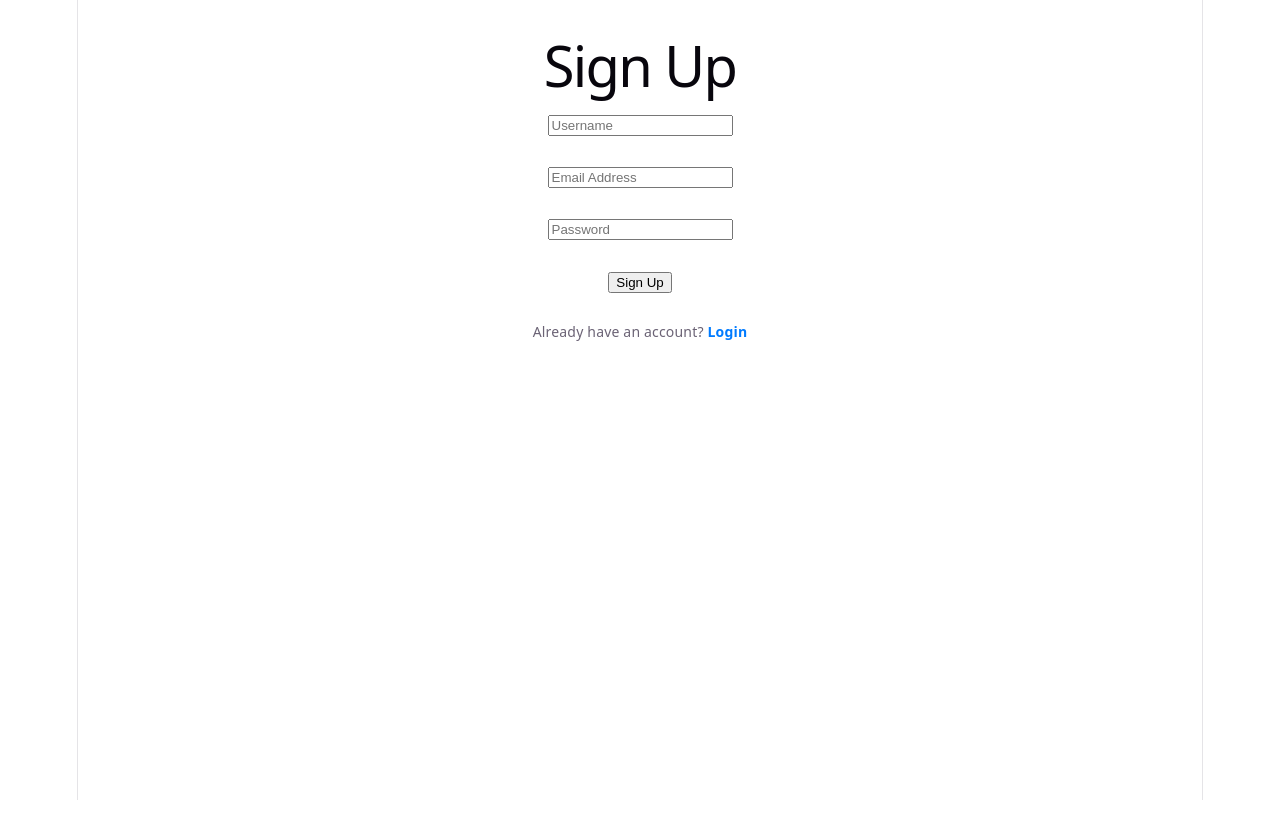
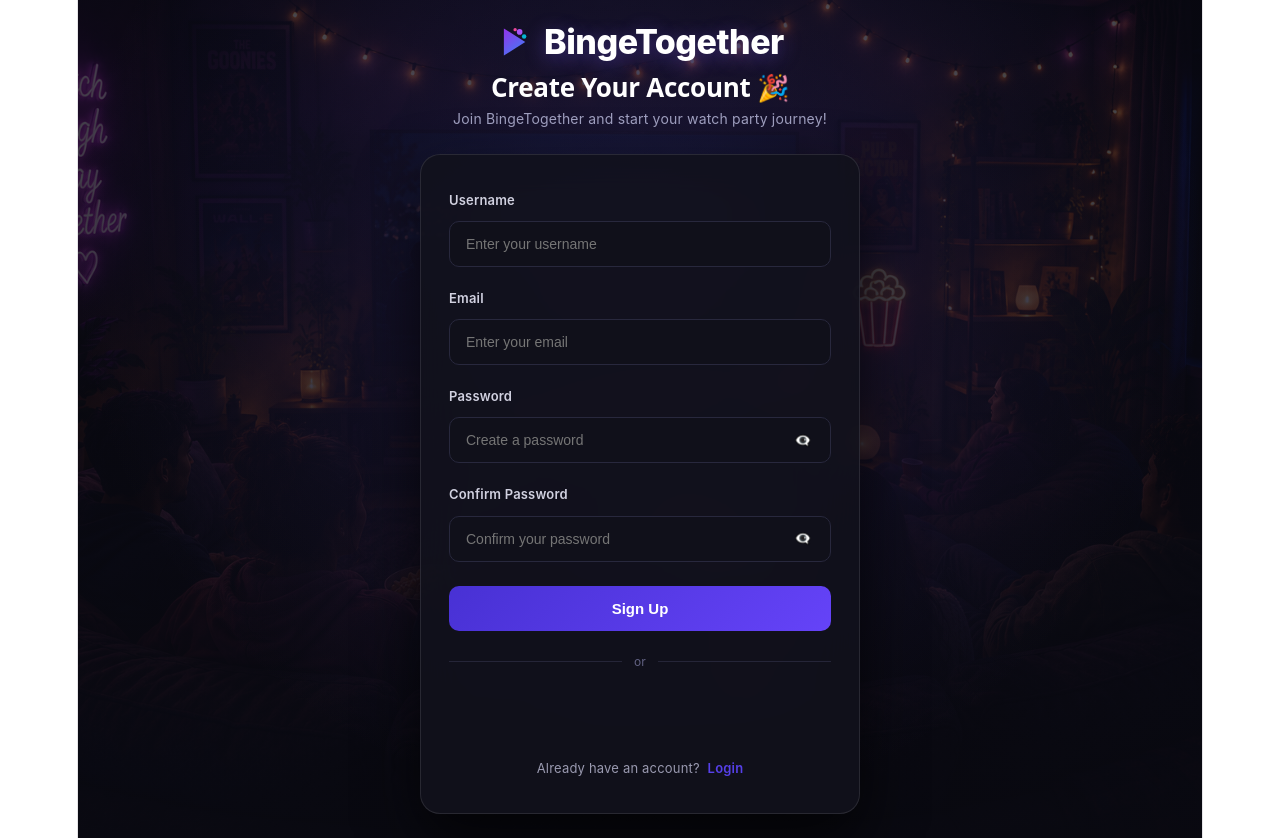
Before and after one commit to void2306/BingeTogether-Frontend, a React (Vite) app: page /signup in a window 1280 px wide. Before the commit the page ends 800 px from the top, so only its background shows below. Built offline with nearby package versions, Linux system fonts and the light colour scheme.

Commit message:
design: updated signup page to match mock with toast confirmation and password checks

```diff
--- /dev/null
+++ b/src/pages/SignupPage.css
@@ -0,0 +1,244 @@
+.auth-wrapper {
+  min-height: 100vh;
+  width: 100%;
+  position: relative;
+  display: flex;
+  justify-content: center;
+  align-items: center;
+  background:
+    linear-gradient(180deg, rgba(10, 10, 20, 0.78) 0%, rgba(10, 10, 18, 0.90) 100%),
+    url("/bg_login.png") no-repeat center center/cover;
+  font-family: 'Inter', -apple-system, BlinkMacSystemFont, sans-serif;
+  padding: 30px 20px;
+  box-sizing: border-box;
+}
+
+.auth-bg-overlay {
+  position: absolute;
+  inset: 0;
+  background: radial-gradient(circle at 50% 30%, rgba(124, 93, 250, 0.15), transparent 70%);
+  pointer-events: none;
+}
+
+.auth-content {
+  position: relative;
+  z-index: 2;
+  width: 100%;
+  max-width: 440px;
+  display: flex;
+  flex-direction: column;
+  align-items: center;
+}
+
+.auth-header {
+  text-align: center;
+  margin-bottom: 20px;
+  display: flex;
+  flex-direction: column;
+  align-items: center;
+}
+
+.brand-logo {
+  display: flex;
+  align-items: center;
+  justify-content: center;
+  gap: 10px;
+  margin-bottom: 12px;
+}
+
+.brand-title {
+  color: #ffffff;
+  font-size: 28px;
+  font-weight: 800;
+  letter-spacing: -0.5px;
+}
+
+.welcome-text {
+  color: #ffffff;
+  font-size: 26px;
+  font-weight: 700;
+  margin: 0 0 6px 0;
+}
+
+.welcome-sub {
+  color: #a0a0c0;
+  font-size: 13.5px;
+  margin: 0;
+}
+
+.auth-card {
+  width: 100%;
+  background: rgba(18, 18, 28, 0.88);
+  backdrop-filter: blur(20px);
+  border: 1px solid rgba(255, 255, 255, 0.08);
+  border-radius: 20px;
+  padding: 32px 28px;
+  box-shadow: 0 25px 60px rgba(0, 0, 0, 0.7);
+  box-sizing: border-box;
+  position: relative;
+}
+
+.auth-form {
+  display: flex;
+  flex-direction: column;
+  gap: 16px;
+}
+
+.input-group {
+  display: flex;
+  flex-direction: column;
+  gap: 6px;
+  text-align: left;
+}
+
+.input-group label {
+  color: #d1d1e0;
+  font-size: 13px;
+  font-weight: 600;
+}
+
+.input-field-wrapper {
+  position: relative;
+  display: flex;
+  align-items: center;
+}
+
+.input-field-wrapper input {
+  width: 100%;
+  background: #10101a;
+  border: 1px solid #28283d;
+  border-radius: 10px;
+  padding: 13px 16px;
+  color: #ffffff;
+  font-size: 14px;
+  outline: none;
+  transition: all 0.2s ease;
+  box-sizing: border-box;
+}
+
+.input-field-wrapper input:focus {
+  border-color: #7c5dfa;
+  box-shadow: 0 0 12px rgba(124, 93, 250, 0.35);
+}
+
+.password-toggle {
+  position: absolute;
+  right: 14px;
+  background: none;
+  border: none;
+  color: #7a7a9a;
+  cursor: pointer;
+}
+
+.signup-btn {
+  width: 100%;
+  background: linear-gradient(135deg, #4831d4, #6543f8);
+  color: #ffffff;
+  border: none;
+  border-radius: 10px;
+  padding: 14px;
+  font-size: 15px;
+  font-weight: 600;
+  cursor: pointer;
+  margin-top: 6px;
+  transition: all 0.2s;
+}
+
+.signup-btn:hover {
+  box-shadow: 0 6px 20px rgba(72, 49, 212, 0.45);
+}
+
+.divider {
+  display: flex;
+  align-items: center;
+  margin: 18px 0;
+  color: #616182;
+  font-size: 12px;
+}
+
+.divider::before,
+.divider::after {
+  content: "";
+  flex: 1;
+  height: 1px;
+  background: #252538;
+}
+
+.divider span {
+  padding: 0 12px;
+}
+
+.google-btn-wrapper {
+  display: flex;
+  justify-content: center;
+  width: 100%;
+}
+
+.auth-footer {
+  text-align: center;
+  margin-top: 22px;
+  color: #9a9ab0;
+  font-size: 13px;
+}
+
+.auth-footer a {
+  color: #5640e8;
+  font-weight: 600;
+  text-decoration: none;
+  margin-left: 4px;
+}
+
+/* Success Toast Banner */
+.toast-success {
+  margin-top: 20px;
+  background: rgba(18, 30, 24, 0.95);
+  border: 1px solid #2ed573;
+  border-radius: 12px;
+  padding: 12px 16px;
+  display: flex;
+  align-items: center;
+  gap: 12px;
+  animation: slideUp 0.3s ease;
+}
+
+.toast-icon {
+  background: #2ed573;
+  color: #fff;
+  width: 28px;
+  height: 28px;
+  border-radius: 6px;
+  display: flex;
+  align-items: center;
+  justify-content: center;
+  font-weight: bold;
+}
+
+.toast-text {
+  display: flex;
+  flex-direction: column;
+  text-align: left;
+  flex: 1;
+}
+
+.toast-text strong {
+  color: #fff;
+  font-size: 13px;
+}
+
+.toast-text span {
+  color: #a0a0b8;
+  font-size: 11px;
+}
+
+.toast-close {
+  background: none;
+  border: none;
+  color: #7a7a9a;
+  cursor: pointer;
+  font-size: 14px;
+}
+
+@keyframes slideUp {
+  from { opacity: 0; transform: translateY(10px); }
+  to { opacity: 1; transform: translateY(0); }
+}
--- a/src/pages/SignupPage.jsx
+++ b/src/pages/SignupPage.jsx
@@ -1,21 +1,32 @@
 import { useState } from "react";
 import { useNavigate, Link } from "react-router-dom";
-import { API_BASE_URL } from "../config"; // 🔑 Target secure ngrok tunnel
+import { API_BASE_URL } from "../config";
+import { GoogleLogin } from "@react-oauth/google";
+import "./SignupPage.css";
 
 function SignupPage() {
   const [username, setUsername] = useState("");
   const [email, setEmail] = useState("");
   const [password, setPassword] = useState("");
+  const [confirmPassword, setConfirmPassword] = useState("");
+  const [showPassword, setShowPassword] = useState(false);
+  const [showConfirmPassword, setShowConfirmPassword] = useState(false);
   const [loading, setLoading] = useState(false);
+  const [showSuccessToast, setShowSuccessToast] = useState(false);
 
   const navigate = useNavigate();
 
   const handleSignup = async (e) => {
     if (e && e.preventDefault) e.preventDefault();
+
+    if (password !== confirmPassword) {
+      alert("⚠️ Passwords do not match!");
+      return;
+    }
+
     setLoading(true);
 
     try {
-      // 🚀 Hits the dynamic server endpoint perfectly now
       const response = await fetch(`${API_BASE_URL}/auth/signup`, {
         method: "POST",
         headers: {
@@ -44,8 +55,11 @@ const response = await fetch(`${API_BASE_URL}/auth/signup`, {
         throw new Error(serverError);
       }
 
-      alert("Account created successfully! 🎉 Now take your seat and log in.");
+      // Show sleek success toast
+      setShowSuccessToast(true);
+      setTimeout(() => {
         navigate("/login");
+      }, 2000);
 
     } catch (err) {
       console.error("Signup error details:", err);
@@ -55,52 +69,175 @@ const response = await fetch(`${API_BASE_URL}/auth/signup`, {
     }
   };
 
+  const handleGoogleSuccess = async (credentialResponse) => {
+    setLoading(true);
+    try {
+      const response = await fetch(`${API_BASE_URL}/auth/google/callback`, {
+        method: "POST",
+        headers: {
+          "Content-Type": "application/json",
+        },
+        body: JSON.stringify({ token: credentialResponse.credential }),
+      });
+
+      if (!response.ok) {
+        throw new Error("Google signup rejected by server.");
+      }
+
+      const data = await response.json();
+
+      if (data && data.user && data.user.id) {
+        localStorage.setItem("userId", String(data.user.id));
+        localStorage.setItem("username", data.user.username || "User");
+        localStorage.setItem("token", data.token);
+
+        setShowSuccessToast(true);
+        setTimeout(() => navigate("/"), 2000);
+      }
+    } catch (error) {
+      console.error("Google Signup Error:", error);
+      alert(error.message || "Failed to complete Google Signup.");
+    } finally {
+      setLoading(false);
+    }
+  };
+
   return (
-    <div style={{ padding: "20px" }}>
-      <h1>Sign Up</h1>
-      <form onSubmit={handleSignup}>
+    <div className="auth-wrapper">
+      <div className="auth-bg-overlay"></div>
+
+      <div className="auth-content">
+        {/* Header Section */}
+        <div className="auth-header">
+          <div className="brand-logo">
+            <svg width="36" height="36" viewBox="0 0 32 32" fill="none" xmlns="http://www.w3.org/2000/svg">
+              <path d="M7 4L26 16L7 28V4Z" fill="url(#paint0_linear)" />
+              <circle cx="21" cy="7" r="2.5" fill="#A855F7" />
+              <circle cx="25" cy="11" r="2" fill="#06B6D4" />
+              <circle cx="17" cy="5" r="1.5" fill="#EC4899" />
+              <defs>
+                <linearGradient id="paint0_linear" x1="7" y1="4" x2="26" y2="28" gradientUnits="userSpaceOnUse">
+                  <stop stopColor="#9333EA" />
+                  <stop offset="1" stopColor="#3B82F6" />
+                </linearGradient>
+              </defs>
+            </svg>
+            <span className="brand-title">BingeTogether</span>
+          </div>
+          <h1 className="welcome-text">Create Your Account 🎉</h1>
+          <p className="welcome-sub">Join BingeTogether and start your watch party journey!</p>
+        </div>
+
+        {/* Signup Form Card */}
+        <div className="auth-card">
+          <form onSubmit={handleSignup} className="auth-form">
+            <div className="input-group">
+              <label>Username</label>
+              <div className="input-field-wrapper">
                 <input
                   type="text"
                   value={username}
                   onChange={(e) => setUsername(e.target.value)}
-          placeholder="Username"
+                  placeholder="Enter your username"
                   disabled={loading}
                   required
                 />
-        <br /><br />
+              </div>
+            </div>
 
+            <div className="input-group">
+              <label>Email</label>
+              <div className="input-field-wrapper">
                 <input
                   type="email"
                   value={email}
                   onChange={(e) => setEmail(e.target.value)}
-          placeholder="Email Address"
+                  placeholder="Enter your email"
                   disabled={loading}
                   required
                 />
-        <br /><br />
+              </div>
+            </div>
 
+            <div className="input-group">
+              <label>Password</label>
+              <div className="input-field-wrapper">
                 <input
-          type="password"
+                  type={showPassword ? "text" : "password"}
                   value={password}
                   onChange={(e) => setPassword(e.target.value)}
-          placeholder="Password"
+                  placeholder="Create a password"
                   disabled={loading}
                   required
                 />
-        <br /><br />
+                <button
+                  type="button"
+                  className="password-toggle"
+                  onClick={() => setShowPassword(!showPassword)}
+                >
+                  {showPassword ? "👁️" : "👁️‍🗨️"}
+                </button>
+              </div>
+            </div>
 
-        <button type="submit" disabled={loading}>
+            <div className="input-group">
+              <label>Confirm Password</label>
+              <div className="input-field-wrapper">
+                <input
+                  type={showConfirmPassword ? "text" : "password"}
+                  value={confirmPassword}
+                  onChange={(e) => setConfirmPassword(e.target.value)}
+                  placeholder="Confirm your password"
+                  disabled={loading}
+                  required
+                />
+                <button
+                  type="button"
+                  className="password-toggle"
+                  onClick={() => setShowConfirmPassword(!showConfirmPassword)}
+                >
+                  {showConfirmPassword ? "👁️" : "👁️‍🗨️"}
+                </button>
+              </div>
+            </div>
+
+            <button type="submit" className="signup-btn" disabled={loading}>
               {loading ? "Registering account..." : "Sign Up"}
             </button>
           </form>
 
-      <br />
-      <p style={{ fontSize: "14px" }}>
-        Already have an account?{" "}
-        <Link to="/login" style={{ color: "#007bff", fontWeight: "bold", textDecoration: "none" }}>
-          Login
-        </Link>
-      </p>
+          <div className="divider">
+            <span>or</span>
+          </div>
+
+          <div className="google-btn-wrapper">
+            <GoogleLogin
+              onSuccess={handleGoogleSuccess}
+              onError={() => alert("Google signup sequence failed to fire up.")}
+              disabled={loading}
+              theme="filled_blue"
+              shape="rectangular"
+              width="100%"
+            />
+          </div>
+
+          <div className="auth-footer">
+            Already have an account? <Link to="/login">Login</Link>
+          </div>
+
+          {/* Success Banner matching screenshot */}
+          {showSuccessToast && (
+            <div className="toast-success">
+              <div className="toast-icon">✓</div>
+              <div className="toast-text">
+                <strong>Account created successfully! 🎉</strong>
+                <span>Welcome to BingeTogether. Redirecting...</span>
+              </div>
+              <button className="toast-close" onClick={() => setShowSuccessToast(false)}>✕</button>
+            </div>
+          )}
+        </div>
+      </div>
     </div>
   );
 }
```
Lines whose indentation alone changed are shown as unchanged.
